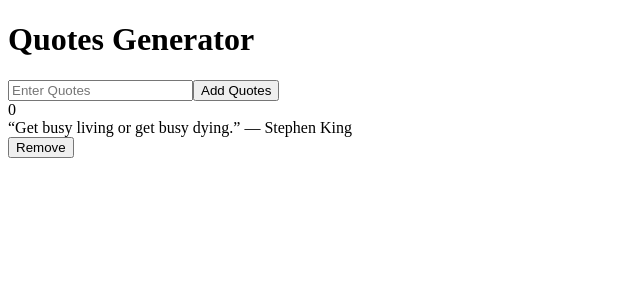
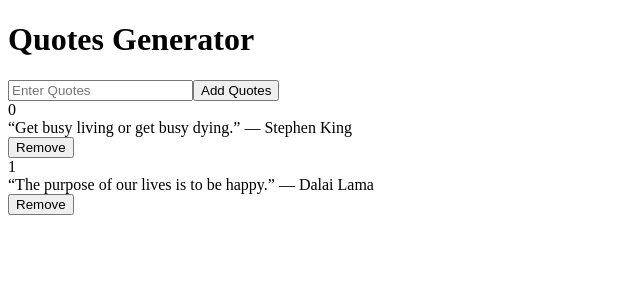
Before and after one commit to Ali-Mohamud/quote-generator, an Angular app: page / in a window 1280 px wide. Shown: the top 300 px of the page, without its empty margins (0-640 px from the left). Built offline with nearby package versions, Linux system fonts and the light colour scheme.

Commit message:
add second quote

```diff
--- a/src/app/components/quotes/quotes.component.ts
+++ b/src/app/components/quotes/quotes.component.ts
@@ -24,11 +24,11 @@
         completed:false
       },
 
-      // {
+      {
 
-      //     content: '“The purpose of our lives is to be happy.” — Dalai Lama',
-      //     completed:true
-      //   },
+          content: '“The purpose of our lives is to be happy.” — Dalai Lama',
+          completed:true
+        },
 
       //   {
       //     content: '“You only live once, but if you do it right, once is enough.” — Mae West',
```
